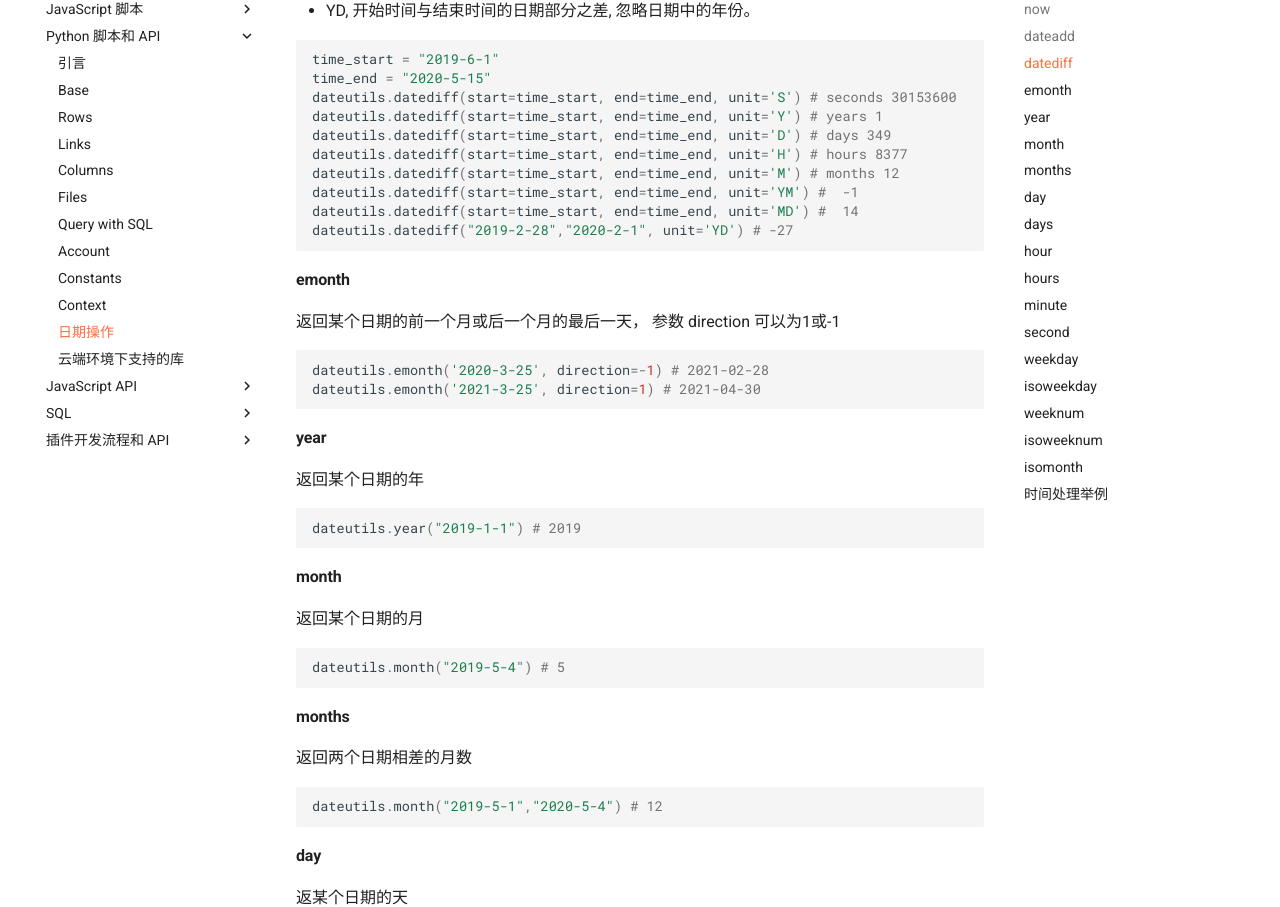
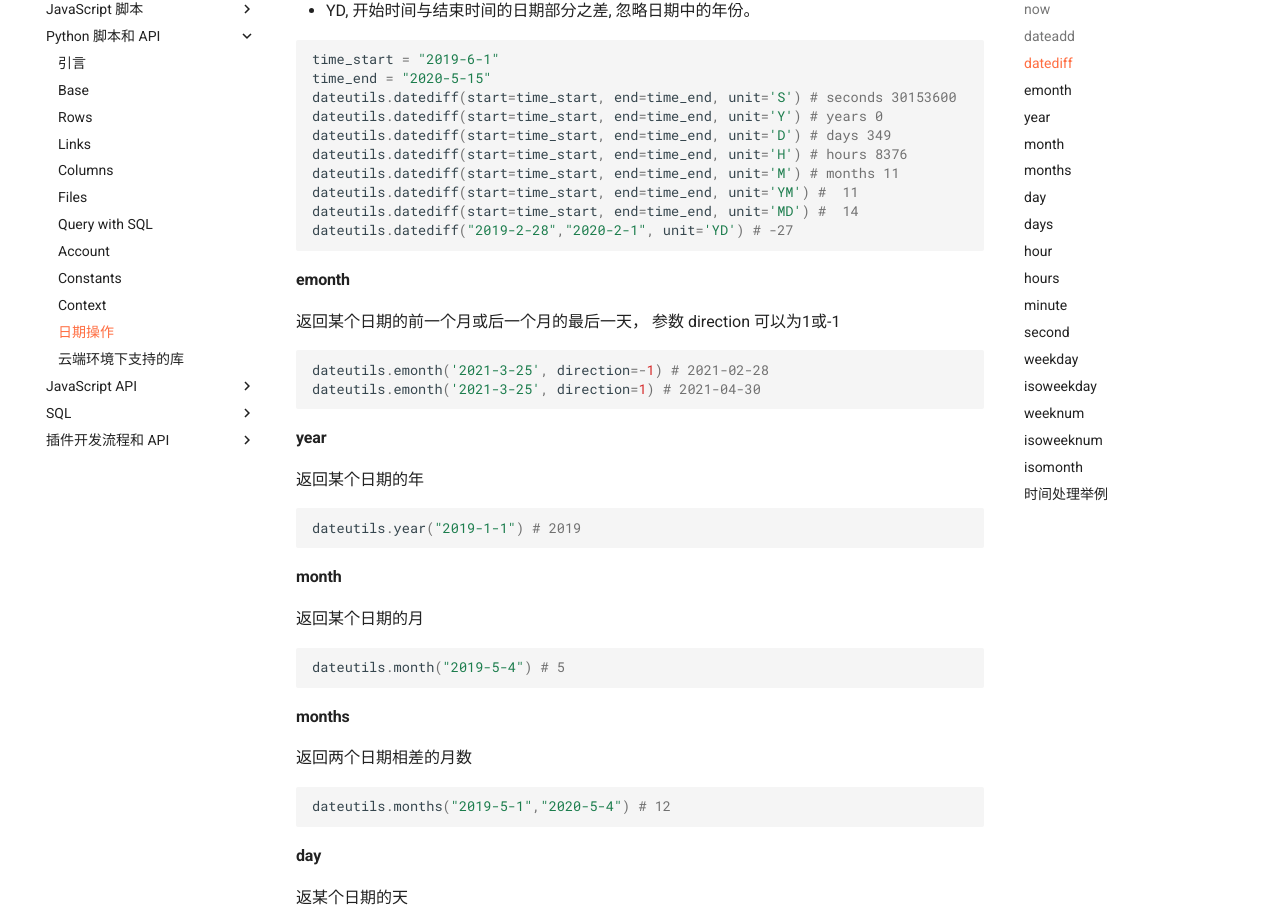
Before and after one commit to seatable/seatable-scripts-cn, an MkDocs documentation site: the page built from manual/python/dateutils.md, in a window 1280 px wide and 1400 px high, scrolled down 1067 px. Shown: the part 153-1060 px from the top of the window. Built offline with MkDocs 1.6.1 and Material for MkDocs 9.7.7, drawn with Linux system fonts in a browser that asks for light colours; comment, search, counter and statistics services are not loaded.

Commit message:
Update dateutils.md

````diff
--- a/manual/python/dateutils.md
+++ b/manual/python/dateutils.md
@@ -57,11 +57,11 @@
 time_start = "2019-6-1"
 time_end = "2020-5-15"
 dateutils.datediff(start=time_start, end=time_end, unit='S') # seconds 30153600
-dateutils.datediff(start=time_start, end=time_end, unit='Y') # years 1
+dateutils.datediff(start=time_start, end=time_end, unit='Y') # years 0
 dateutils.datediff(start=time_start, end=time_end, unit='D') # days 349
-dateutils.datediff(start=time_start, end=time_end, unit='H') # hours 8377
-dateutils.datediff(start=time_start, end=time_end, unit='M') # months 12
-dateutils.datediff(start=time_start, end=time_end, unit='YM') #  -1
+dateutils.datediff(start=time_start, end=time_end, unit='H') # hours 8376
+dateutils.datediff(start=time_start, end=time_end, unit='M') # months 11
+dateutils.datediff(start=time_start, end=time_end, unit='YM') #  11
 dateutils.datediff(start=time_start, end=time_end, unit='MD') #  14
 dateutils.datediff("2019-2-28","2020-2-1", unit='YD') # -27
 ```
@@ -71,7 +71,7 @@
 返回某个日期的前一个月或后一个月的最后一天， 参数 direction 可以为1或-1
 
 ```python
-dateutils.emonth('2020-3-25', direction=-1) # 2021-02-28
+dateutils.emonth('2021-3-25', direction=-1) # 2021-02-28
 dateutils.emonth('2021-3-25', direction=1) # 2021-04-30
 ```
 
@@ -96,7 +96,7 @@
 返回两个日期相差的月数
 
 ```python
-dateutils.month("2019-5-1","2020-5-4") # 12
+dateutils.months("2019-5-1","2020-5-4") # 12
 ```
 
 #### day
````
Also changed, not shown: other parts of manual/python/dateutils.md (+1 -1 lines).
